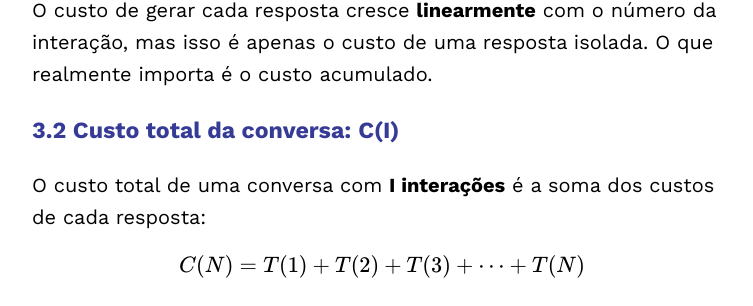
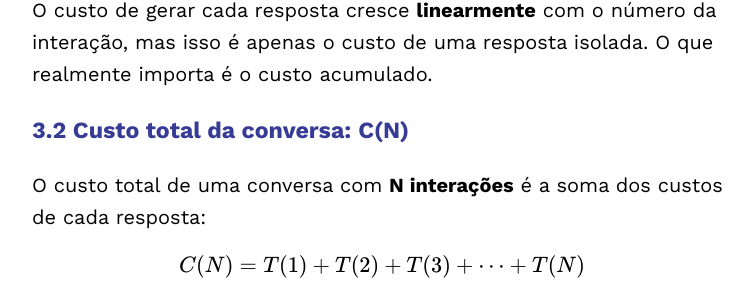
Before and after one commit to iablog/iablog.github.io, a Jekyll site: the page built from _posts/2026-03-16-post.md, in a window 1280 px wide and 1400 px high, scrolled down 4093 px. Shown: the part 144-450 px from the top of the window, without its empty margins (258-1011 px from the left). Built offline with Jekyll 4.4.1, drawn with Linux system fonts in a browser that asks for light colours; some of the changed text lies outside the part shown.

Commit message:
Pequenas correções

```diff
--- a/_posts/2026-03-16-post.md
+++ b/_posts/2026-03-16-post.md
@@ -149,9 +149,9 @@ $$T(i) = (2i - 1) \times m$$
 
 O custo de gerar cada resposta cresce **linearmente** com o número da interação, mas isso é apenas o custo de uma resposta isolada. O que realmente importa é o custo acumulado.
 
-### 3.2 Custo total da conversa: C(I)
+### 3.2 Custo total da conversa: C(N)
 
-O custo total de uma conversa com **I interações** é a soma dos custos de cada resposta:
+O custo total de uma conversa com **N interações** é a soma dos custos de cada resposta:
 
 $$C(N) = T(1) + T(2) + T(3) + \cdots + T(N)$$
 
@@ -214,7 +214,7 @@ A relação quadrática produz situações que podem surpreender:
   <text x="550" y="258" text-anchor="middle" font-size="11" fill="#64748b">10</text>
   <text x="600" y="258" text-anchor="middle" font-size="11" fill="#64748b">11</text>
   <text x="650" y="258" text-anchor="middle" font-size="11" fill="#64748b">12</text>
-  <!-- C(I) = I², escala: y = 240 - I²*1.25 -->
+  <!-- C(N) = N², escala: y = 240 - I²*1.25 -->
   <polyline points="100,238.75 150,235 200,228.75 250,220 300,208.75 350,195 400,178.75 450,160 500,138.75 550,115 600,88.75 650,60"
     fill="none" stroke="#f97316" stroke-width="2.5"/>
   <circle cx="100" cy="238.75" r="5" fill="#f97316"/>
@@ -244,7 +244,7 @@ A relação quadrática produz situações que podem surpreender:
   <!-- legend -->
   <line x1="80" y1="285" x2="110" y2="285" stroke="#f97316" stroke-width="2.5"/>
   <circle cx="95" cy="285" r="4" fill="#f97316"/>
-  <text x="116" y="289" font-size="11" fill="#334155">C(I) = I² — custo total (m=1)</text>
+  <text x="116" y="289" font-size="11" fill="#334155">C(N) = N² — custo total (m=1)</text>
 </svg>
 <figcaption style="text-align:center;font-size:0.85em;color:#64748b;margin-top:0.5em"><em>Figura 3 — Crescimento quadrático do custo total. Dobrar o tamanho da conversa quadruplica o custo.</em></figcaption>
 </figure>
```
